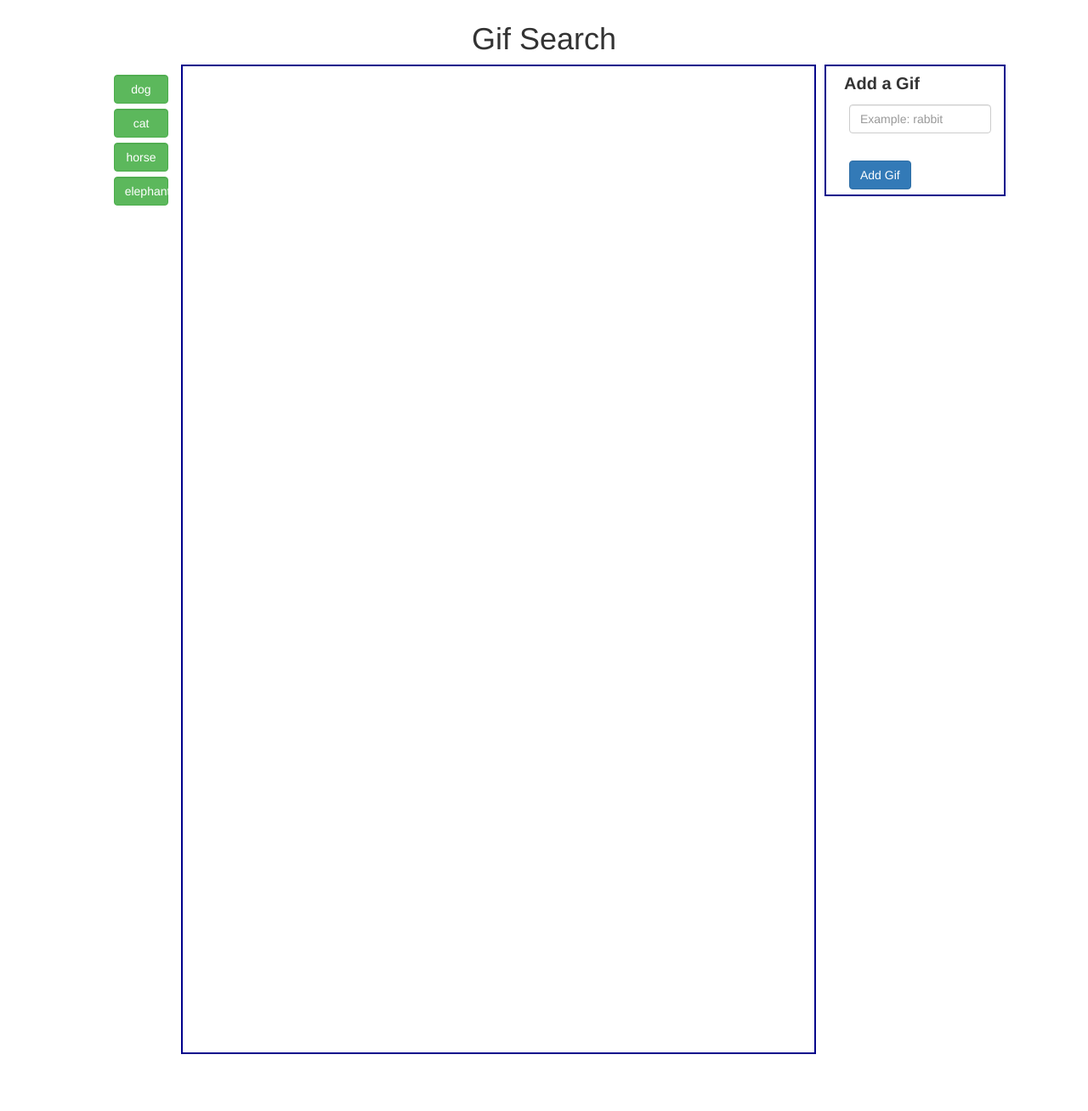
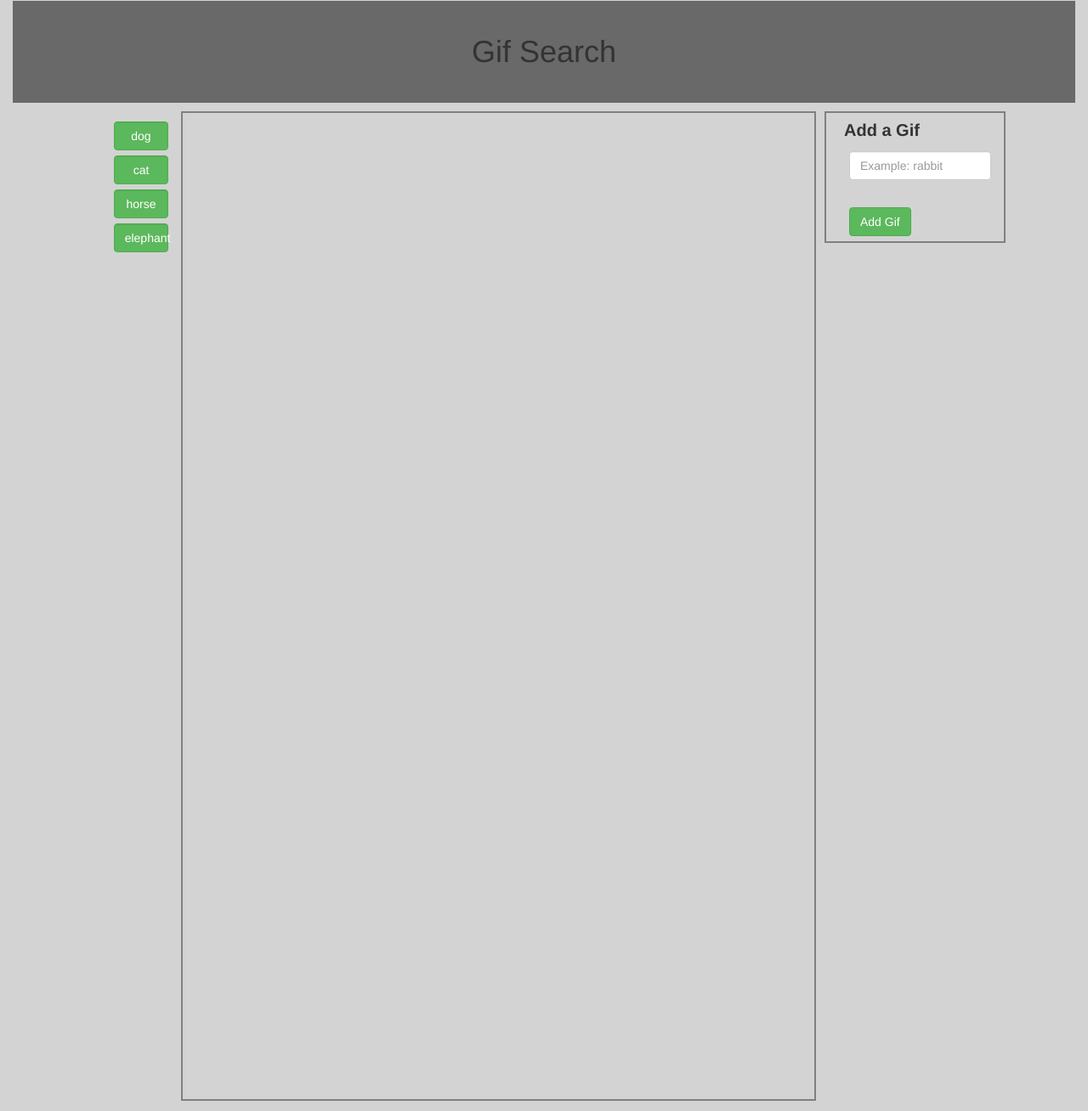
Before and after one commit to shwetarane/Giphy-API, a PHP site: page / in a window 1280 px wide. Shown: the whole page at 85% size. Before the commit the page ends 1241 px from the top, so only its background shows below. Run offline with PHP 8.4, Linux system fonts and the light colour scheme; some libraries are stand-ins or nearby versions.

Commit message:
final working app

```diff
--- a/assets/css/style.css
+++ b/assets/css/style.css
@@ -5,25 +5,28 @@ input {
     margin: 6px;
 }
 
-body{
-
+body {
+    background-color: lightgray;
 }
 
 h1 {
     text-align: center;
+    background-color: dimgray;
+    padding: 40px;
+    margin-top: -5px;
 }
 
 .inputForm {
-    border: 2px solid darkblue;
+    border: 2px solid gray;
 }
 
 .gifsDisplay {
-    border: 2px solid darkblue;
+    border: 2px solid gray;
     margin-right: 10px;
-	margin-left: 0px;
-	margin-bottom: 0px;
-	margin-top: 0px;
-	height:1165px;
+    margin-left: 0px;
+    margin-bottom: 0px;
+    margin-top: 0px;
+    height: 1165px;
 }
 
 #label-gif {
@@ -35,7 +38,7 @@ img {
     height: 250px;
     margin-left: 0px;
     margin-right: 0px;
-    border:2px solid #777;
+    border: 2px solid #777;
 }
 
 .item {
@@ -49,5 +52,5 @@ img {
 p {
     margin-top: -2px;
     margin-bottom: 0px;
-    font-weight:  bold;
+    font-weight: bold;
 }
--- a/index.html
+++ b/index.html
@@ -24,7 +24,7 @@
                     <input type="text" id="gif-input" class="form-control" placeholder="Example: rabbit">
                     <br>
                     <!-- Button triggers new gif to be added -->
-                    <input id="addGif" type="submit" class="btn btn-primary" value="Add Gif">
+                    <input id="addGif" type="submit" class="btn btn-success" value="Add Gif">
                 </form>
             </section>
             <section class="col-xs-1"></section>
```
